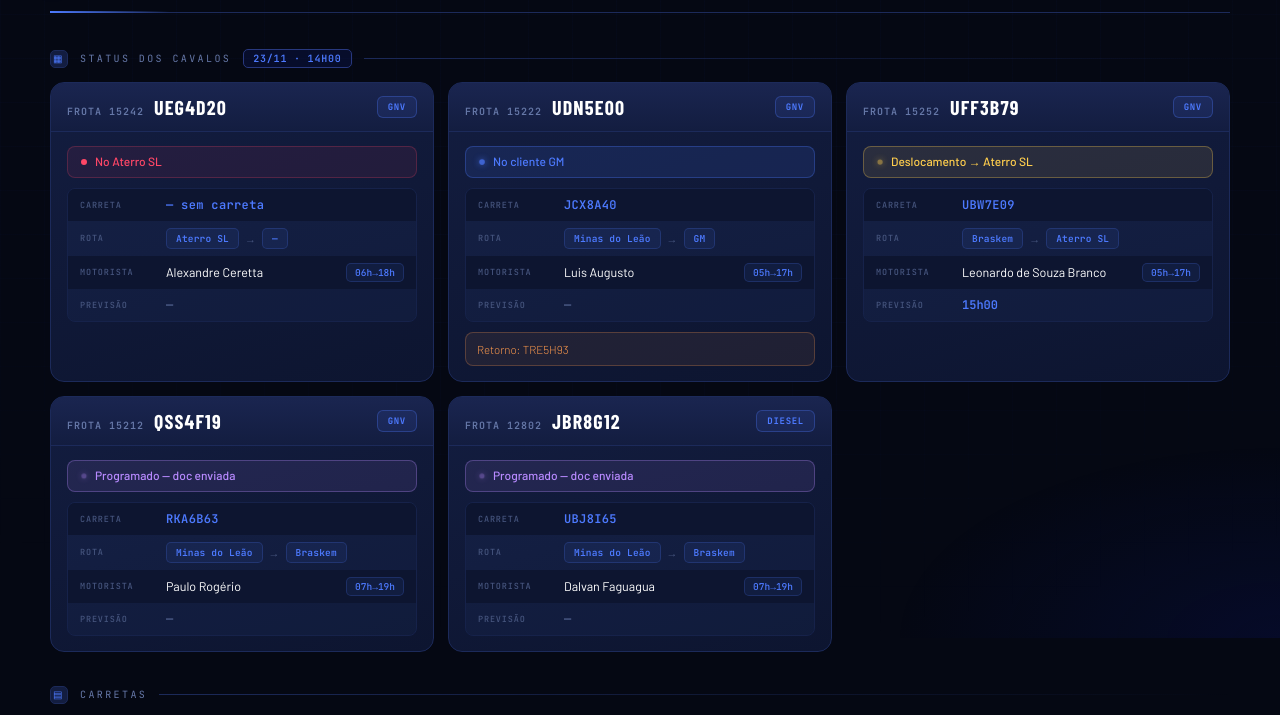
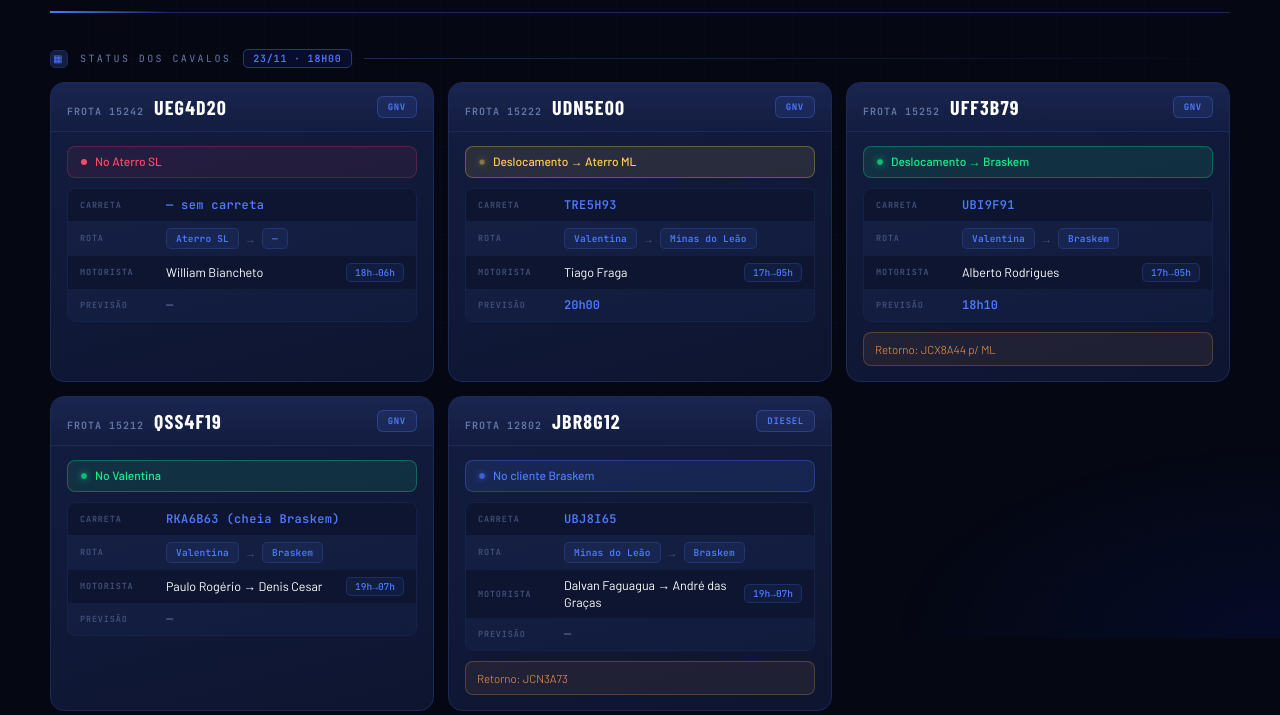
Before and after one commit to giovani-schiavon/Painel-Neogas, a plain HTML site: page index.html in a window 1280 px wide. Shown: the part 162-877 px from the top of the page. Drawn offline with nearby package versions, Linux system fonts and the light colour scheme; a web font is replaced by a local one.

Commit message:
Add files via upload

```diff
--- a/index.html
+++ b/index.html
@@ -152,8 +152,8 @@ h1 .rs{color:var(--azul-br);}
 <div class="wrap">
 
   <div style="font-family:'JetBrains Mono',monospace;font-size:11px;font-weight:700;letter-spacing:.12em;text-transform:uppercase;color:var(--text2);background:rgba(77,122,255,.08);border:1px solid var(--border);border-radius:8px;padding:8px 16px;margin-bottom:18px;display:inline-block;">
-    🕐 Última Atualização — <span style="color:var(--branco);">23/11/2026 · 14h00</span>
-    <br><span style="font-size:9.5px;font-style:italic;font-weight:400;color:var(--muted);letter-spacing:.06em;">Próxima atualização prevista: 15h00</span>
+    🕐 Última Atualização — <span style="color:var(--branco);">23/11/2026 · 18h00</span>
+    <br><span style="font-size:9.5px;font-style:italic;font-weight:400;color:var(--muted);letter-spacing:.06em;">Próxima atualização prevista: 19h00</span>
   </div>
 
   <div class="header">
@@ -166,16 +166,16 @@ h1 .rs{color:var(--azul-br);}
     <div class="header-right">
       <div class="pills">
         <span class="pill pill-azul">5 cavalos</span>
-        <span class="pill pill-roxo">2 programados → Braskem</span>
-        <span class="pill pill-amarelo">1 no cliente GM · 1 vazio → SL</span>
+        <span class="pill pill-roxo">1 → Braskem · 1 no cliente Braskem</span>
+        <span class="pill pill-amarelo">1 vazio → ML · 1 no Valentina</span>
         <span class="pill pill-verm">1 no SL</span>
       </div>
 
     </div>
   </div>
 
-  <div class="sec-label"><span class="ico">▦</span>Status dos Cavalos <span class="stamp">23/11 · 14h00</span></div>
-                                                                                                                                                                                                                                                                                                                                                                                                                                                                                                                                                                                                                                                                                                                                                                                                                                                                                                                                                                                                                                                                                                                                                                          <div class="grid">
+  <div class="sec-label"><span class="ico">▦</span>Status dos Cavalos <span class="stamp">23/11 · 18h00</span></div>
+                                                                                                                                                                                                                                                                                                                                                                                                                                                                                                                                                                                                                                                                                                                                                                                                                                                                                                                                                                                                                                                                                                                                                                            <div class="grid">
 
     <div class="card">
       <div class="card-head"><div class="head-id"><span class="frota">Frota 15242</span><span class="placa">UEG4D20</span></div><span class="comb-badge gnv">GNV</span></div>
@@ -184,7 +184,7 @@ h1 .rs{color:var(--azul-br);}
         <div class="info-rows">
           <div class="irow"><span class="lbl">Carreta</span><span class="v mono" style="display:flex;align-items:center;gap:2px;">— sem carreta</span></div>
           <div class="irow"><span class="lbl">Rota</span><div class="rota"><span class="rp rp-o">Aterro SL</span><span class="rp-arr">→</span><span class="rp rp-d">—</span></div></div>
-          <div class="irow mot-row"><span class="lbl">Motorista</span><span class="v mot">Alexandre Ceretta</span><span class="turno-chip">06h→18h</span></div>
+          <div class="irow mot-row"><span class="lbl">Motorista</span><span class="v mot">William Biancheto</span><span class="turno-chip">18h→06h</span></div>
           <div class="irow"><span class="lbl">Previsão</span><span class="v prev none">—</span></div>
         </div>
 
@@ -194,39 +194,39 @@ h1 .rs{color:var(--azul-br);}
     <div class="card">
       <div class="card-head"><div class="head-id"><span class="frota">Frota 15222</span><span class="placa">UDN5E00</span></div><span class="comb-badge gnv">GNV</span></div>
       <div class="card-body">
-        <div class="status s-cliente"><span class="pulse"></span>No cliente GM</div>
+        <div class="status s-vazio"><span class="pulse"></span>Deslocamento → Aterro ML</div>
         <div class="info-rows">
-          <div class="irow"><span class="lbl">Carreta</span><span class="v mono" style="display:flex;align-items:center;gap:2px;">JCX8A40</span></div>
-          <div class="irow"><span class="lbl">Rota</span><div class="rota"><span class="rp rp-o">Minas do Leão</span><span class="rp-arr">→</span><span class="rp rp-d">GM</span></div></div>
-          <div class="irow mot-row"><span class="lbl">Motorista</span><span class="v mot">Luis Augusto</span><span class="turno-chip">05h→17h</span></div>
-          <div class="irow"><span class="lbl">Previsão</span><span class="v prev none">—</span></div>
+          <div class="irow"><span class="lbl">Carreta</span><span class="v mono" style="display:flex;align-items:center;gap:2px;">TRE5H93</span></div>
+          <div class="irow"><span class="lbl">Rota</span><div class="rota"><span class="rp rp-o">Valentina</span><span class="rp-arr">→</span><span class="rp rp-d">Minas do Leão</span></div></div>
+          <div class="irow mot-row"><span class="lbl">Motorista</span><span class="v mot">Tiago Fraga</span><span class="turno-chip">17h→05h</span></div>
+          <div class="irow"><span class="lbl">Previsão</span><span class="v prev">20h00</span></div>
         </div>
-        <div class="obs">Retorno: TRE5H93</div>
+
       </div>
     </div>
 
     <div class="card">
       <div class="card-head"><div class="head-id"><span class="frota">Frota 15252</span><span class="placa">UFF3B79</span></div><span class="comb-badge gnv">GNV</span></div>
       <div class="card-body">
-        <div class="status s-vazio"><span class="pulse"></span>Deslocamento → Aterro SL</div>
+        <div class="status s-cheio"><span class="pulse"></span>Deslocamento → Braskem</div>
         <div class="info-rows">
-          <div class="irow"><span class="lbl">Carreta</span><span class="v mono" style="display:flex;align-items:center;gap:2px;">UBW7E09</span></div>
-          <div class="irow"><span class="lbl">Rota</span><div class="rota"><span class="rp rp-o">Braskem</span><span class="rp-arr">→</span><span class="rp rp-d">Aterro SL</span></div></div>
-          <div class="irow mot-row"><span class="lbl">Motorista</span><span class="v mot">Leonardo de Souza Branco</span><span class="turno-chip">05h→17h</span></div>
-          <div class="irow"><span class="lbl">Previsão</span><span class="v prev">15h00</span></div>
+          <div class="irow"><span class="lbl">Carreta</span><span class="v mono" style="display:flex;align-items:center;gap:2px;">UBI9F91</span></div>
+          <div class="irow"><span class="lbl">Rota</span><div class="rota"><span class="rp rp-o">Valentina</span><span class="rp-arr">→</span><span class="rp rp-d">Braskem</span></div></div>
+          <div class="irow mot-row"><span class="lbl">Motorista</span><span class="v mot">Alberto Rodrigues</span><span class="turno-chip">17h→05h</span></div>
+          <div class="irow"><span class="lbl">Previsão</span><span class="v prev">18h10</span></div>
         </div>
-
+        <div class="obs">Retorno: JCX8A44 p/ ML</div>
       </div>
     </div>
 
     <div class="card">
       <div class="card-head"><div class="head-id"><span class="frota">Frota 15212</span><span class="placa">QSS4F19</span></div><span class="comb-badge gnv">GNV</span></div>
       <div class="card-body">
-        <div class="status s-programado"><span class="pulse"></span>Programado — doc enviada</div>
+        <div class="status s-cheio"><span class="pulse"></span>No Valentina</div>
         <div class="info-rows">
-          <div class="irow"><span class="lbl">Carreta</span><span class="v mono" style="display:flex;align-items:center;gap:2px;">RKA6B63</span></div>
-          <div class="irow"><span class="lbl">Rota</span><div class="rota"><span class="rp rp-o">Minas do Leão</span><span class="rp-arr">→</span><span class="rp rp-d">Braskem</span></div></div>
-          <div class="irow mot-row"><span class="lbl">Motorista</span><span class="v mot">Paulo Rogério</span><span class="turno-chip">07h→19h</span></div>
+          <div class="irow"><span class="lbl">Carreta</span><span class="v mono" style="display:flex;align-items:center;gap:2px;">RKA6B63 (cheia Braskem)</span></div>
+          <div class="irow"><span class="lbl">Rota</span><div class="rota"><span class="rp rp-o">Valentina</span><span class="rp-arr">→</span><span class="rp rp-d">Braskem</span></div></div>
+          <div class="irow mot-row"><span class="lbl">Motorista</span><span class="v mot">Paulo Rogério → Denis Cesar</span><span class="turno-chip">19h→07h</span></div>
           <div class="irow"><span class="lbl">Previsão</span><span class="v prev none">—</span></div>
         </div>
 
@@ -236,14 +236,14 @@ h1 .rs{color:var(--azul-br);}
     <div class="card">
       <div class="card-head"><div class="head-id"><span class="frota">Frota 12802</span><span class="placa">JBR8G12</span></div><span class="comb-badge diesel">Diesel</span></div>
       <div class="card-body">
-        <div class="status s-programado"><span class="pulse"></span>Programado — doc enviada</div>
+        <div class="status s-cliente"><span class="pulse"></span>No cliente Braskem</div>
         <div class="info-rows">
           <div class="irow"><span class="lbl">Carreta</span><span class="v mono" style="display:flex;align-items:center;gap:2px;">UBJ8I65</span></div>
           <div class="irow"><span class="lbl">Rota</span><div class="rota"><span class="rp rp-o">Minas do Leão</span><span class="rp-arr">→</span><span class="rp rp-d">Braskem</span></div></div>
-          <div class="irow mot-row"><span class="lbl">Motorista</span><span class="v mot">Dalvan Faguagua</span><span class="turno-chip">07h→19h</span></div>
+          <div class="irow mot-row"><span class="lbl">Motorista</span><span class="v mot">Dalvan Faguagua → André das Graças</span><span class="turno-chip">19h→07h</span></div>
           <div class="irow"><span class="lbl">Previsão</span><span class="v prev none">—</span></div>
         </div>
-
+        <div class="obs">Retorno: JCN3A73</div>
       </div>
     </div>
 
@@ -274,7 +274,7 @@ h1 .rs{color:var(--azul-br);}
     <div class="ccard">
       <div class="ccard-head" style="background:linear-gradient(180deg,rgba(30,64,255,.12),transparent);"><span class="ci">🔧</span><span class="ccard-title" style="color:var(--azul-br);">Bunker GM</span><span class="ccard-count" style="color:var(--azul-br);">03</span></div>
       <div class="chips">
-        <span class="chip" style="background:rgba(77,122,255,.1);color:var(--azul-br);border:1px solid rgba(77,122,255,.3);">TRE5H93</span>
+        <span class="chip" style="background:rgba(77,122,255,.1);color:var(--azul-br);border:1px solid rgba(77,122,255,.3);">JCX8A40</span>
         <span class="chip" style="background:rgba(77,122,255,.1);color:var(--azul-br);border:1px solid rgba(77,122,255,.3);">JDD4E70</span>
         <span class="chip" style="background:rgba(77,122,255,.1);color:var(--azul-br);border:1px solid rgba(77,122,255,.3);">TAQ5D95</span>
       </div>
```
